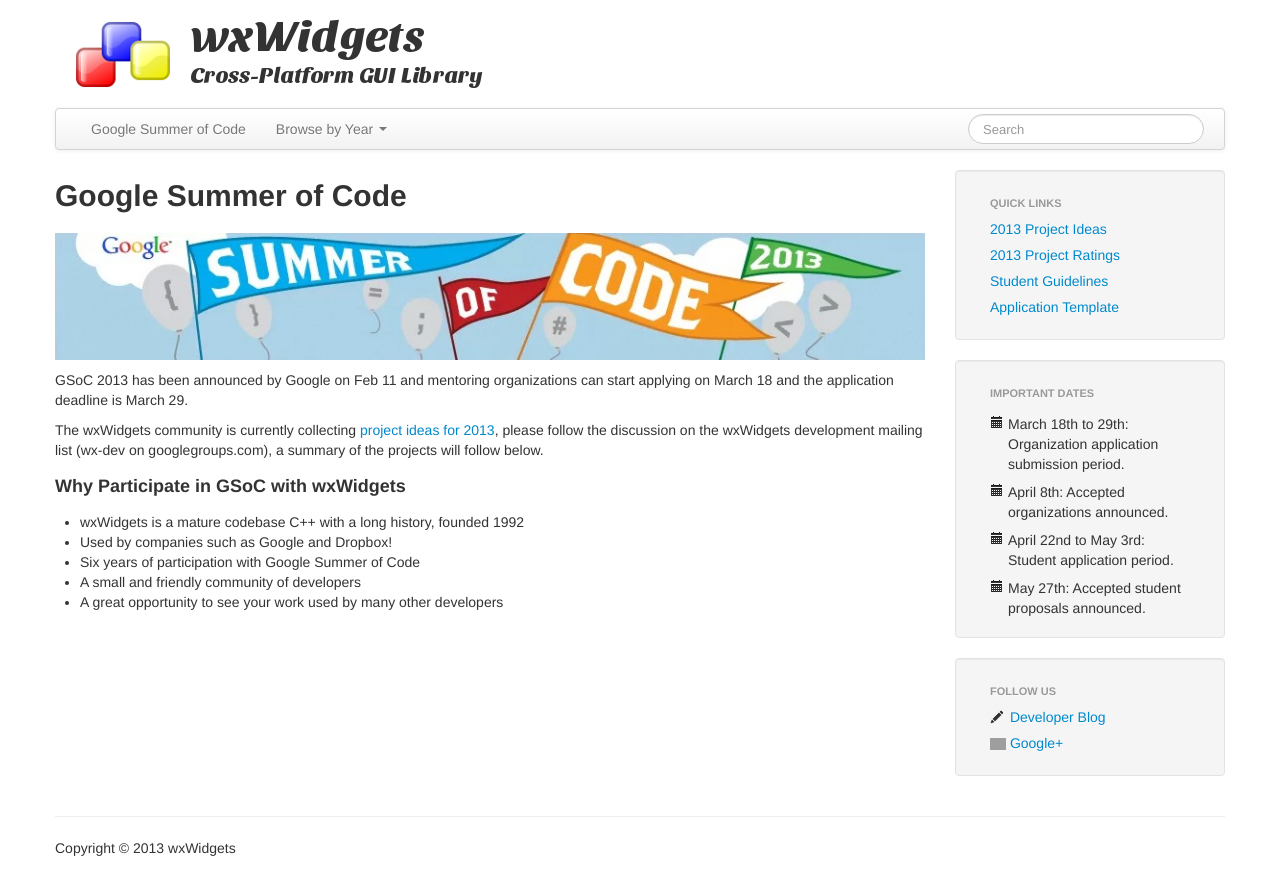
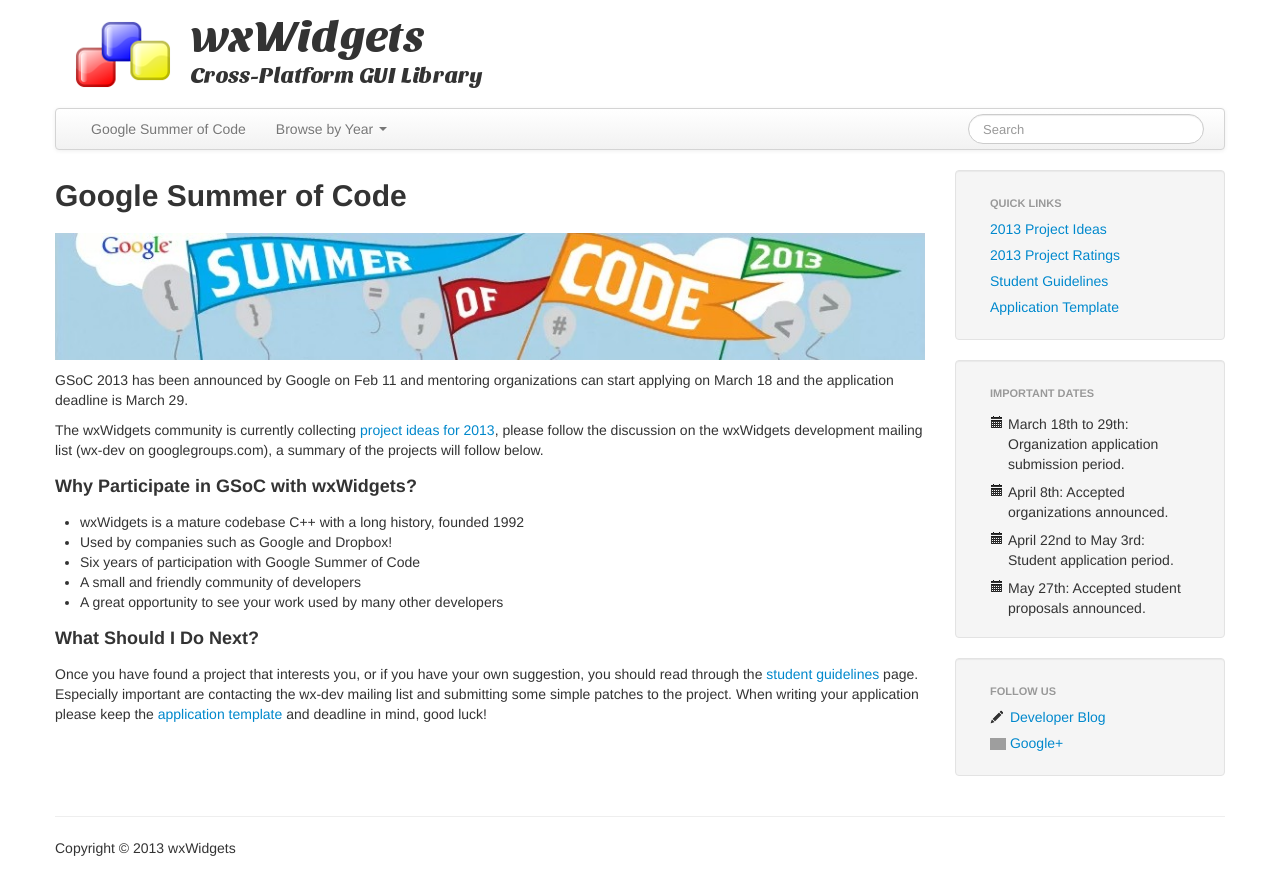
Before and after one commit to sjlamerton/gsoc-pages, a Jekyll site: the page built from index.md, in a window 1280 px wide. Shown: the top 895 px of the page. Built offline with Jekyll 4.4.1, drawn with Linux system fonts in a browser that asks for light colours; nearby versions of some CDN libraries; Markdown is read by kramdown in place of the engine named in the settings; grey boxes are pictures that could not be loaded.

Commit message:
Add What Should I Do Next section.

```diff
--- a/index.md
+++ b/index.md
@@ -12,10 +12,18 @@
 please follow the discussion on the wxWidgets development mailing list (wx-dev
 on googlegroups.com), a summary of the projects will follow below.
 
-### Why Participate in GSoC with wxWidgets
+### Why Participate in GSoC with wxWidgets?
 
 -  wxWidgets is a mature codebase C++ with a long history, founded 1992
 -  Used by companies such as Google and Dropbox!
 -  Six years of participation with Google Summer of Code
 -  A small and friendly community of developers
 -  A great opportunity to see your work used by many other developers
+
+### What Should I Do Next?
+
+Once you have found a project that interests you, or if you have your own
+suggestion, you should read through the [student guidelines](student-guidelines)
+page. Especially important are contacting the wx-dev mailing list and submitting
+some simple patches to the project. When writing your application please keep the
+[application template](application-template) and deadline in mind, good luck!
```
